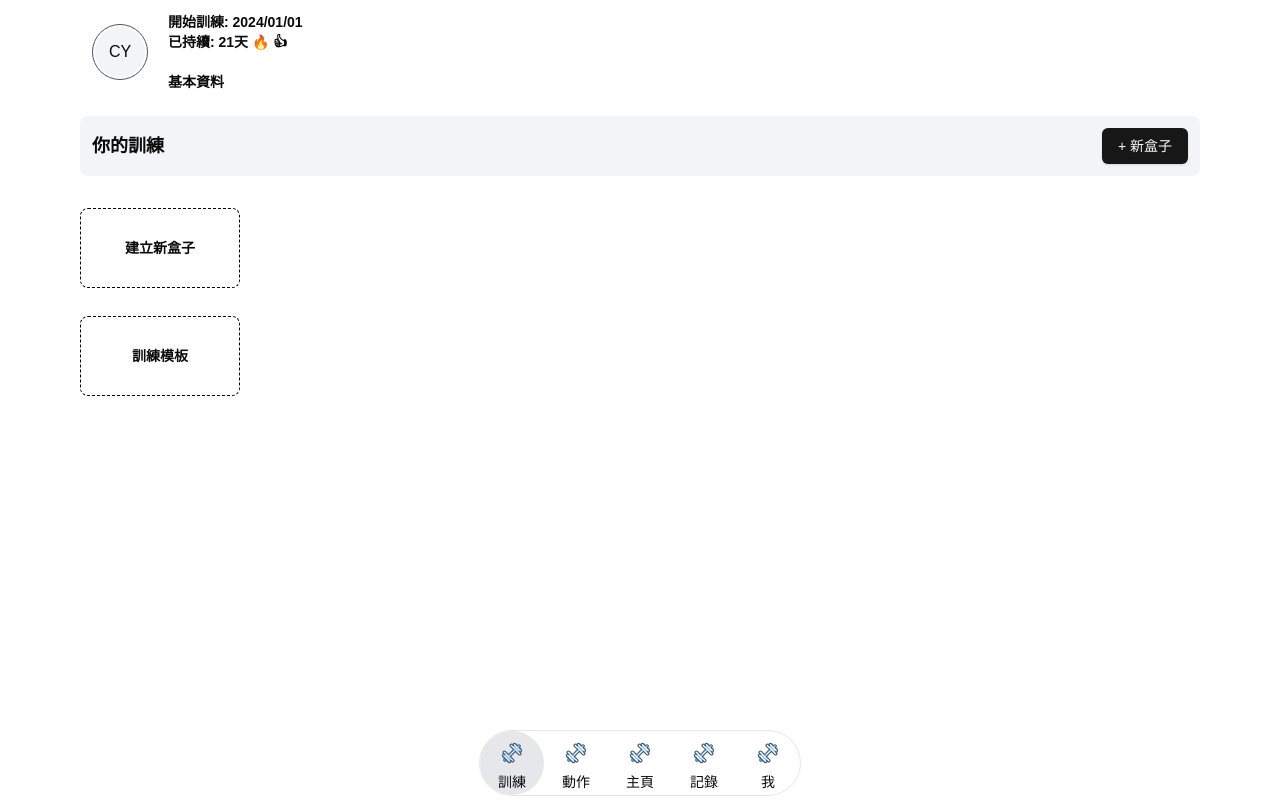
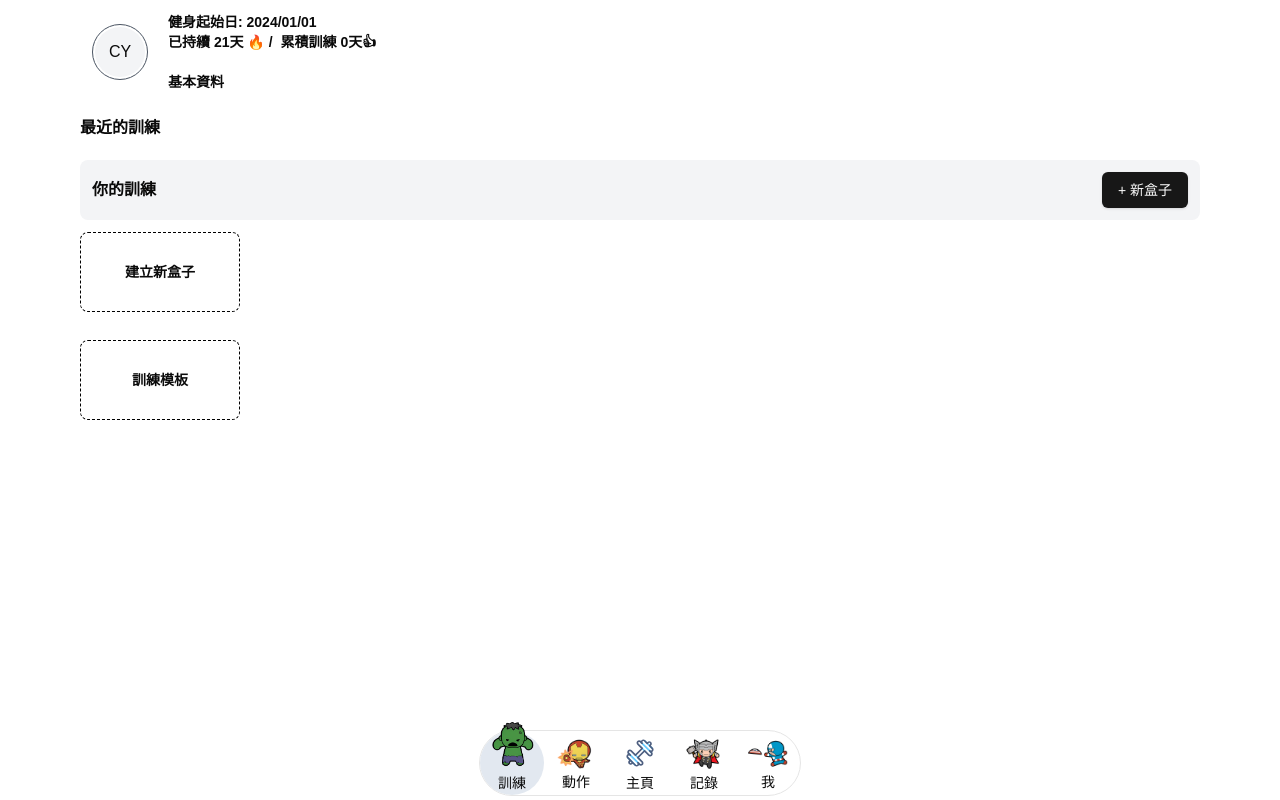
Before and after one commit to Cyishen/fit-box, a Next.js app: page /fit in a window 1280 px wide. Built offline with nearby package versions, Linux system fonts and the light colour scheme.

Commit message:
bottom bar change

```diff
--- a/package.json
+++ b/package.json
@@ -18,6 +18,7 @@
     "@radix-ui/react-slot": "^1.1.0",
     "class-variance-authority": "^0.7.0",
     "clsx": "^2.1.1",
+    "date-fns": "^4.1.0",
     "framer-motion": "^11.11.1",
     "lucide-react": "^0.445.0",
     "next": "14.2.13",
--- a/src/app/(root)/(main)/fit/FitProfile.tsx
+++ b/src/app/(root)/(main)/fit/FitProfile.tsx
@@ -1,7 +1,10 @@
+import { useWorkoutStore } from '@/lib/store';
 import React from 'react'
 
 
 const FitProfile = () => {
+  const { workoutSessions } = useWorkoutStore();
+
   return (
     <div className='sticky top-0 flex items-center p-3 bg-white gap-5 z-50'>
       <div className='min-w-14 min-h-14 rounded-full border border-gray-600 flex justify-center items-center'>
@@ -11,10 +14,11 @@ const FitProfile = () => {
       </div>
 
       <div className='flex flex-col w-full font-bold'>
-        <p className="text-sm">開始訓練: 2024/01/01</p>
+        <p className="text-sm">健身起始日: 2024/01/01</p>
 
         <div className='flex gap-2'>
-          <p className="text-sm">已持續: 21天 🔥 👍︎</p>
+          <p className="text-sm">已持續 21天 🔥 /</p>
+          <p className="text-sm">累積訓練 {workoutSessions.length}天👍︎</p>
         </div>
 
         <p className="text-sm mt-5">基本資料</p>
--- a/src/app/(root)/(main)/fit/MenuList.tsx
+++ b/src/app/(root)/(main)/fit/MenuList.tsx
@@ -49,7 +49,7 @@ const MenuList: React.FC<MenuListProps> = ({
         menus.map((menu) => (
           <div
             key={menu.menuId}
-            className={`flex items-center p-2 rounded-lg cursor-pointer gap-3 duration-300 ${selectedMenuId === menu.menuId ? "bg-black text-white" : "bg-gray-100"}`}
+            className={`flex items-center p-2 rounded-lg cursor-pointer gap-3 duration-300 ${selectedMenuId === menu.menuId ? "bg-black text-white" : "bg-slate-100"}`}
           >
             <div
               className='flex items-center gap-2'
@@ -57,8 +57,8 @@ const MenuList: React.FC<MenuListProps> = ({
             >
               <div className='flex flex-col'>
                 <p className='font-bold'>{menu.title}</p>
-                <p className='text-gray-400 text-sm font-bold'>
-                  {templates.filter(template => template.menuId === menu.menuId).length}
+                <p className='text-muted-foreground text-[10px]'>
+                  模版{templates.filter(template => template.menuId === menu.menuId).length}
                 </p>
               </div>
 
--- a/src/app/(root)/(main)/fit/ShowTrainingCard.tsx
+++ b/src/app/(root)/(main)/fit/ShowTrainingCard.tsx
@@ -76,7 +76,7 @@ const ShowTrainingCard = ({ session, handleEditWorkout, handleRemoveWorkoutSessi
 
   return (
     <div
-      className='relative flex p-3 rounded-lg bg-slate-100 hover:bg-blue-100 cursor-pointer group'
+      className='relative flex py-3 px-2 rounded-lg bg-slate-100 hover:bg-blue-100 cursor-pointer group'
       // onClick={() => handleEditWorkout(session.sessionId)}
       style={{
         backgroundImage: `url(${randomImage})`,
@@ -93,19 +93,23 @@ const ShowTrainingCard = ({ session, handleEditWorkout, handleRemoveWorkoutSessi
       <div className='flex flex-col w-[70%] p-1 rounded-xl group-hover:bg-white'
         onClick={() => handleEditWorkout(session.sessionId)}
       >
-        <p className='font-bold'>{session.templateTitle}</p>
+        <p className='font-bold line-clamp-1'>{session.templateTitle}</p>
 
         <div className='flex items-center gap-1 text-[10px]'>
           <div className='flex items-center'>
             <div>
               <Image src='/icons/dumbbell.svg' width={20} height={20} alt='dumbbell' />
             </div>
-            <p className='border px-1 rounded-full bg-black text-white group-hover:text-[#66CCFF]'>{session.exercises.length} 動作</p>
+            <p className='flex items-center justify-center border px-1 min-h-5 rounded-full bg-black text-white group-hover:text-[#66CCFF] whitespace-nowrap'>{session.exercises.length} 動作</p>
           </div>
 
           <div className='flex items-center gap-1'>
             <ListOrdered width={16} />
-            <p className='border px-1 rounded-full bg-black text-white group-hover:text-[#66CCFF]'>共 {session.exercises.reduce((total, e) => total + e.sets.length, 0)} 組</p>
+            <p className='flex items-center justify-center border px-1 min-h-5 rounded-full bg-black text-white group-hover:text-[#66CCFF] whitespace-nowrap'>共 {session.exercises.reduce((total, e) => total + e.sets.length, 0)} 組</p>
+          </div>
+
+          <div className='text-muted-foreground line-clamp-1'>
+            <p>日期 {session.date}</p>
           </div>
         </div>
       </div>
@@ -113,7 +117,7 @@ const ShowTrainingCard = ({ session, handleEditWorkout, handleRemoveWorkoutSessi
       <div className='w-[15%]'>
         <div className="relative h-full cursor-pointer">
           <div className="absolute bottom-0 left-1/2 transform -translate-x-1/2 w-full h-full hidden group-hover:flex">
-            <span className="h-full flex items-center justify-end text-xs px-3 text-muted-foreground">
+            <span className="h-full flex items-center justify-end text-xs px-3 text-gray-400">
               左滑刪除
             </span>
           </div>
--- a/src/app/(root)/(main)/fit/[menuId]/[templateId]/ExerciseListCard.tsx
+++ b/src/app/(root)/(main)/fit/[menuId]/[templateId]/ExerciseListCard.tsx
@@ -100,7 +100,7 @@ const ExerciseListCard = ({ exercise, handleRemoveExercise, onUpdateSets, isOpen
           <div className="group relative h-full cursor-pointer">
             <div className="absolute bottom-0 left-1/2 transform -translate-x-1/2 hidden group-hover:flex items-center justify-center w-full h-full">
               <ChevronLeft className='w-6 text-gray-200'/>
-              <span className="text-muted-foreground text-xs px-2">
+              <span className="text-gray-400 text-xs px-2">
                 左滑刪除
               </span>
             </div>
--- a/src/app/(root)/(main)/fit/page.tsx
+++ b/src/app/(root)/(main)/fit/page.tsx
@@ -10,6 +10,7 @@ import FitProfile from './FitProfile'
 import { useMenuStore, useWorkoutStore } from '@/lib/store'
 import { useRouter } from 'next/navigation'
 import ShowTrainingCard from './ShowTrainingCard'
+// import { format } from "date-fns"
 
 
 const FixPage = () => {
@@ -32,6 +33,9 @@ const FixPage = () => {
     removeWorkoutSession(sessionId);
   };
 
+  // TODO: 篩選用戶當天紀錄
+  // const todayDate = format(new Date(), 'yyyy-MM-dd');
+  // const todayTrainingCard = workoutSessions.filter(session => session.date === todayDate);
 
   return (
     <section>
@@ -39,6 +43,9 @@ const FixPage = () => {
         <div className='flex sm:py-0 mb-20'>
           <div className="flex flex-col w-full gap-3">
             <FitProfile />
+
+            <div className='flex flex-col w-full gap-3'>
+              <h1 className='font-bold'>最近的訓練</h1>
 
               {workoutSessions.map((session: WorkoutSessionType) => (
                 <ShowTrainingCard
@@ -48,9 +55,10 @@ const FixPage = () => {
                   handleRemoveWorkoutSession={handleRemoveWorkoutSession}
                 />
               ))}
+            </div>
 
-            <div className='flex items-center justify-between p-3 rounded-lg bg-gray-100'>
-              <h1 className='font-bold text-lg'>你的訓練</h1>
+            <div className='flex items-center justify-between p-3 rounded-lg bg-gray-100 mt-2'>
+              <h1 className='font-bold'>你的訓練</h1>
 
               {canCreateNewMenu ? (
                 <Link href='/fit/create-menu'>
@@ -63,7 +71,7 @@ const FixPage = () => {
               )}
             </div>
 
-            <div className='mt-5 overflow-hidden mb-20'>
+            <div className='overflow-hidden mb-20'>
               <FitDashboard />
             </div>
           </div>
--- a/src/app/(root)/(main)/fit/workout/[menuId]/[templateId]/StartWorkout.tsx
+++ b/src/app/(root)/(main)/fit/workout/[menuId]/[templateId]/StartWorkout.tsx
@@ -130,7 +130,7 @@ const StartWorkout = ({ template, isEditMode }: StartWorkoutProps) => {
           </div>
         </div>
 
-        <div className='flex justify-between items-center px-4'>
+        <div className='flex items-center justify-end gap-3 px-4'>
           <h3 className="font-bold">添加動作</h3>
 
           <button
--- a/src/components/mobile/MobileFooter.tsx
+++ b/src/components/mobile/MobileFooter.tsx
@@ -4,15 +4,15 @@ const MobileFooter = () => {
   return (
     <nav className="w-full fixed bottom-0 z-50 bg-slate-200 sm:bg-white py-1">
       <div className="flex items-center justify-center px-3">
-        <div className="flex justify-between w-full md:w-fit rounded-full border bg-white backdrop-blur-lg">
+        <div className="flex justify-between w-full md:w-fit rounded-full sm:border bg-white backdrop-blur-lg">
           <MobileItem
             href="/fit"
-            iconSrc="/icons/dumbbell.svg"
+            iconSrc="/imgs/hulk.png"
             title="訓練"
           />
           <MobileItem
             href="/action"
-            iconSrc="/icons/dumbbell.svg"
+            iconSrc="/imgs/iron.png"
             title="動作"
           />
           <MobileItem
@@ -22,12 +22,12 @@ const MobileFooter = () => {
           />
           <MobileItem
             href="/record"
-            iconSrc="/icons/dumbbell.svg"
+            iconSrc="/imgs/thor.png"
             title="記錄"
           />
           <MobileItem
             href="/profile"
-            iconSrc="/icons/dumbbell.svg"
+            iconSrc="/imgs/cap.png"
             title="我"
           />
         </div>
--- a/src/components/mobile/MobileItem.tsx
+++ b/src/components/mobile/MobileItem.tsx
@@ -16,19 +16,18 @@ export const MobileItem = ({ iconSrc, href, title }: Props) => {
   const active = pathname === href;
 
   return (
-    <div className={`flex flex-col justify-center items-center p-1 w-16 h-16 ${active ? "bg-gray-200 rounded-full" : ""}`}>
-      <div className="p-1">
-        <Link href={href}>
+    <Link href={href}>
+      <div className={`flex flex-col justify-center items-center p-3 w-16 h-16 rounded-full ${active ? "bg-slate-200 rounded-full" : ""}`}>
+        <div className={`duration-300 ${active ? "translate-y-[-10px] scale-150" : ""}`}>
           <Image
             src={iconSrc}
             alt={iconSrc}
-            height={30}
-            width={30}
+            height={70}
+            width={70}
           />
-        </Link>
+        </div>
+        <p className="text-sm">{title}</p>
       </div>
-
-      <p className="text-sm">{title}</p>
-    </div>
+    </Link>
   );
 };
```
Also changed, not shown: 1 other file (tests, documents, lock files or other folders). Lines whose indentation alone changed are shown as unchanged.
